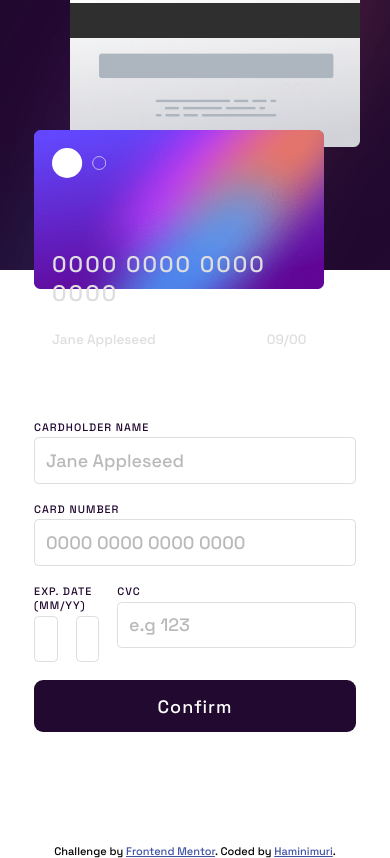
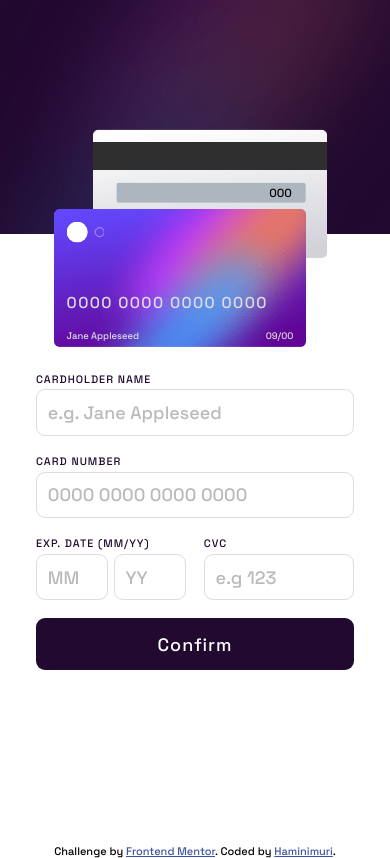
Before and after one commit to Kiranchai/interactive-card-details-form, a plain HTML site: page index.html in a window 390 px wide. Drawn offline with Linux system fonts and the light colour scheme.

Commit message:
added responsiveness, beginning of js

```diff
--- a/index.html
+++ b/index.html
@@ -24,9 +24,6 @@
       <img src="./images/bg-main-desktop.png" alt="background" class="background-img">
     </picture>
 
-
-
-
   </div>
 
   <main>
@@ -52,14 +49,14 @@
             </div>
 
 
-            <img src="./images/bg-card-front.png" alt="card front" class="card-img">
+            <!-- <img src="./images/bg-card-front.png" alt="card front" class="card-img"> -->
           </div>
 
           <div class="back">
             <span class="card-cvc">
               000
             </span>
-            <img src="./images/bg-card-back.png" alt="card back" class="card-img">
+             <!-- <img src="./images/bg-card-back.png" alt="card back" class="card-img">  -->
           </div>
 
         </div>
@@ -68,25 +65,21 @@
       </div>
 
       <div class="form-container">
-        <form>
-          <!-- 0000 0000 0000 0000
-        Jane Appleseed
-        00/00 -->
+        <form class="form-item">
 
-        <!-- 000 -->
 
         <label for="name" class="form-label">CARDHOLDER NAME</label>
-        <input type="text" name="name" placeholder="Jane Appleseed" class="form-input">
-        <!-- e.g. Jane Appleseed -->
+        <input type="text" name="name" placeholder="e.g. Jane Appleseed" class="form-input" id="name-input">
+        <!--  -->
 
         <label for="card-number" class="form-label">CARD NUMBER</label>
-        <input type="number" name="card-number" placeholder="0000 0000 0000 0000" class="form-input">
+        <input type="text" name="card-number" placeholder="0000 0000 0000 0000" class="form-input" id="number-input">
 
         <div class="grid-2" style="max-width: 23rem;">
 
-          <div class="flex-col">
+          <div class="exp-cvc-left flex-col">
             <label class="form-label">EXP. DATE (MM/YY)</label>
-            <div class="grid-2">
+            <div class="grid-2" style="gap: .3rem;">
 
               <input type="number" placeholder="MM" class="form-input exp-input">
               <input type="number" placeholder="YY" class="form-input exp-input">
@@ -95,7 +88,7 @@
 
           </div>
 
-          <div class="flex-col">
+          <div class="exp-cvc flex-col">
 
             <label class="form-label">CVC</label>
             <input type="number" placeholder="e.g 123" class="form-input">
@@ -130,5 +123,7 @@
     Challenge by <a href="https://www.frontendmentor.io?ref=challenge" target="_blank">Frontend Mentor</a>.
     Coded by <a href="#">Haminimuri</a>.
   </div>
+
+  <script src="script.js"></script>
 </body>
 </html>
--- /dev/null
+++ b/script.js
@@ -0,0 +1,12 @@
+const numberInput = document.getElementById('number-input');
+const cardNumber = document.querySelector('.card-number');
+
+
+numberInput.addEventListener('keyup', e => {
+    cardNumber.textContent = e.target.value;
+})
+
+numberInput.addEventListener('focusout', e => {
+    const number = [...e.target.value];
+
+});
--- a/style.css
+++ b/style.css
@@ -14,6 +14,11 @@ font-size: 18px;
     padding: 0;
     margin: 0;
     font-family: var(--font-family);
+}
+
+input{
+    width: 0;
+    min-width: 100%;
 }
 
 main{
@@ -69,10 +74,10 @@ main{
 .card-img{
     width: 100%;
     object-fit: contain;
-    position: absolute;
+    /* position: absolute;
     z-index: -1;
     top: 0;
-    left: 0;
+    left: 0; */
 }
 
 
@@ -84,7 +89,7 @@ main{
     align-items: center;
 }
 
-.form-container form{
+.form-item{
     /* width: 100%; */
     display: flex;
     flex-direction: column;
@@ -98,25 +103,36 @@ main{
     margin-bottom: 0.2rem;
     letter-spacing: 1px;
     color: var(--very-dark-violet);
+
 }
 
 .form-input{
     padding: 0.6rem;
     border: 1px solid var(--light-grayish-violet);
-    border-radius: 0.25rem;
+    border-radius: 0.5rem;
     max-width: 23rem;
-    min-width: 2.5rem;
     margin-bottom: 1rem;
     font-size: 1rem;
     font-family: 'Space Grotesk', sans-serif;
+    flex-shrink: 1;
+    cursor: pointer;
 }
 
-.form-container form input::placeholder{
-    opacity: .5;
+.form-input:focus{
+    outline: none;
+    border: double 1px transparent;
+  border-radius: .5rem;
+  background-image: linear-gradient(white, white), radial-gradient(circle at top left, hsl(249, 99%, 64%), hsl(278, 94%, 30%));
+  background-origin: border-box;
+  background-clip: padding-box, border-box;
 }
 
 .exp-input{
-    margin-right: 1rem;
+    margin-right: 2.7rem;
+}
+
+.form-input::placeholder{
+    opacity: .5;
 }
 
 .cards-wrapper{
@@ -125,27 +141,38 @@ main{
     align-items: center;
     flex-direction: column;
     gap: 1rem;
+    margin-right: 3rem;
+    margin-left: 1rem;
 }
 
 .front{
-    transform: translate(-4rem, -3rem);
-    position: relative;
-    width: 100%;
+    /* transform: translate(-4rem, -3rem);
+    position: relative; */
+    background-image: url(./images/bg-card-front.png);
+    background-size: contain;
+    background-repeat: no-repeat;
+    width: 20rem;
     display: flex;
     flex-direction: column;
     padding: 1rem;
+    transform: scale(1.1) translateX(-5rem);
 }
 
 .back{
     position: relative;
-    width: 100%;
-    transform: translateY(-1.5rem);
-    /* height: 100%; */
+    width: 20rem;
+    background-image: url(./images/bg-card-back.png);
+    background-size: contain;
+    background-repeat: no-repeat;
+    padding: 5.5rem;
+    transform: scale(1.1);
 }
+
 .card-cvc{
-    position:absolute;
+    position: absolute;
+    color: black;
     right: 2.5rem;
-    top: 5rem;
+    top: 4.7rem;
 }
 
 
@@ -186,8 +213,15 @@ main{
     opacity: .8;
 }
 
+.exp-cvc-left{
+    margin-right: 1rem;
+}
+
 @media screen and (max-width:1024px) {
 
+    .form-container{
+        margin-top: 1rem;
+    }
 
     .content-container{
         grid-template-columns: 1fr;
@@ -200,29 +234,41 @@ main{
         left: 0;
         height: 100%;
         width: 100%;
-        max-height: 15rem;
+        max-height: 13rem;
         object-fit: cover;
     }
 
-    .card-img{
-        position: absolute;
-        top: 0;
-        left: 0;
+    .cards-container{
+        padding: 0;
+    }
+
+    .cards-wrapper{
+        position:relative;
+        margin-top: 7rem;
+    }
+
+    .back{
+        position:absolute;
+        object-fit: contain;
+        z-index: -1;
+        right: -4rem;
+        transform: scale(65%) translateY(-7rem);
+        padding: 6rem;
+    }
+
+    .card-cvc{
+        right: 3rem;
+
+    }
+
+    .form-item{
+        margin: 1rem;
     }
 
     .front{
-        transform: translate(-2rem,2rem);
-    }
-    .back{
-        transform: translateY(-20rem);
-        z-index: -1;
+        transform: scale(70%);
+        position: absolute;
+        left: -2rem;
     }
 
-    .form-container form{
-        margin: 1rem;
-    }
-
-    .form-container form input{
-        min-width:0;
-    }
 }
```
Also changed, not shown: 1 other file.
